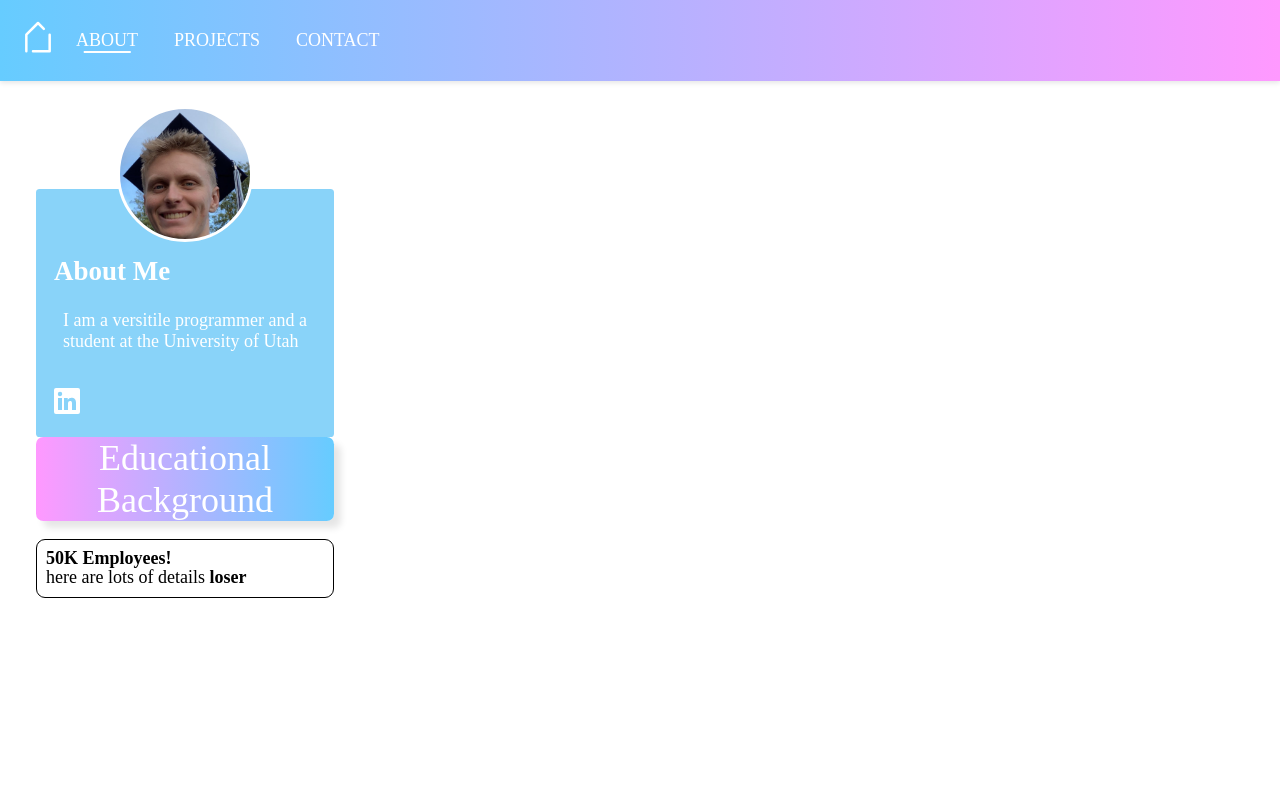
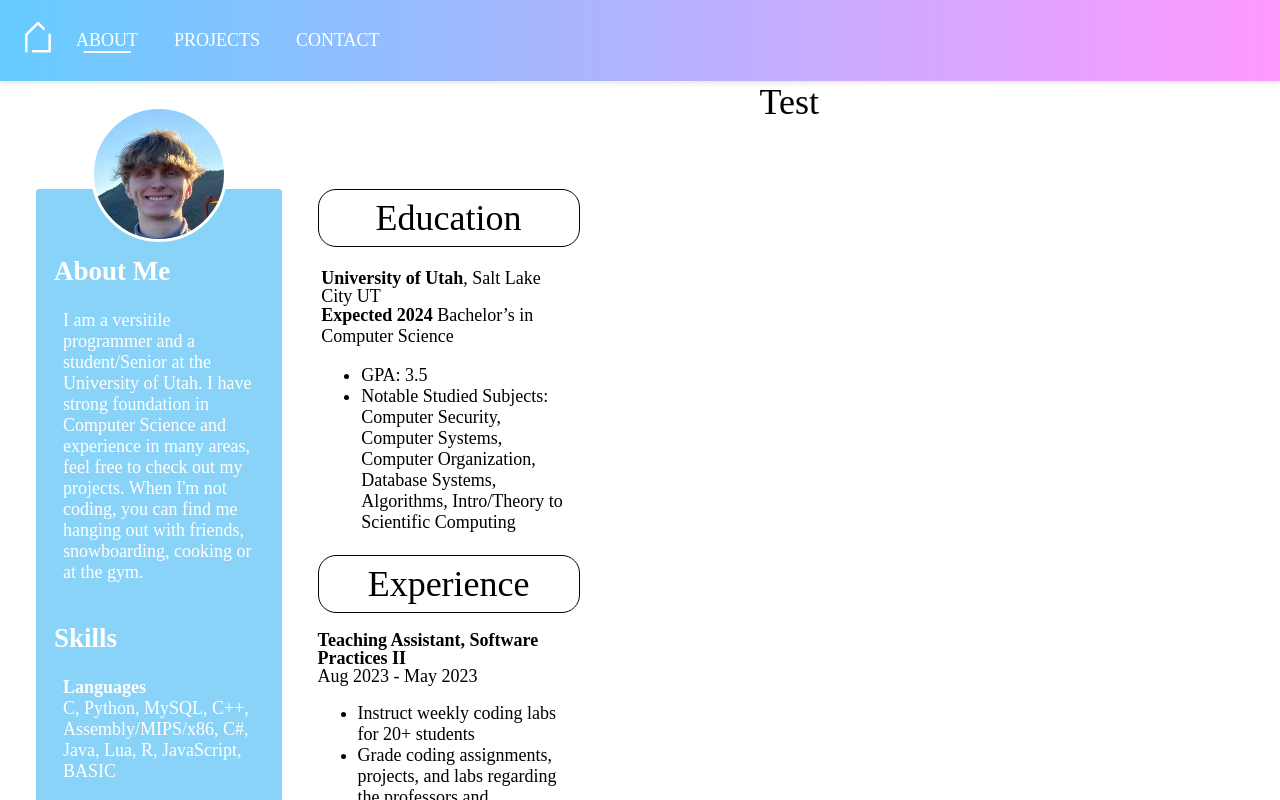
Before and after one commit to blakevd/blakevd-personal-website, a React (Create React App) app: page / in a window 1280 px wide. Shown: the top 800 px of the page. Built offline with nearby package versions, Linux system fonts and the light colour scheme.

Commit message:
added more to about page

```diff
--- a/src/App.css
+++ b/src/App.css
@@ -98,14 +98,6 @@ main {
   margin-top: 0;
 }
 
-.left-col {
-  width: 40%;
-}
-
-.right-col {
-  flex-grow: 1;
-}
-
 h1 {
   font-size: 2rem;
   font-family: "Oswald";
@@ -113,26 +105,10 @@ h1 {
   margin: 0;
 }
 
-.left-col h1 {
-  background: linear-gradient(to right, #ff99ff 0%, #66ccff 100%);
-  border-radius: 0.2em;
-  box-shadow: 7px 7px 7px rgba(0, 0, 0, 0.1);
-  text-align: center;
-  color: white;
-  margin-bottom: 1rem;
-}
-
-.edu-subhead {
-  font-size: 1rem;
-  font-weight: lighter;
-}
-
-.edu {
-  gap: 4em;
-  padding: .5em;
-  border: 1px solid black;
-  border-radius: 0.5em;
-  position: relative;
+/* left side */
+.left-col {
+  width: 45%;
+  display: flex;
 }
 
 .edu::before{
@@ -146,27 +122,6 @@ h1 {
   z-index: 0;
 }
 
-p.title    {
-  font-size: 1em;
-  margin: 0;
-  font-weight: bold;
-  line-height: 100%;
-}
-
-p.details {
-  font-size: 1rem;
-  margin: 0;
-}
-
-.right-col {
-  display: grid;
-  gap: 2em;
-  grid-template-columns: auto auto;
-  grid-template-areas: "left ."
-                       "left .";
-
-}
-
 .card-me {
   padding: 1em;
   display: flex;
@@ -176,13 +131,15 @@ p.details {
   border-radius: .2em;
   justify-content: center; /* center horizontally */
   align-items: flex-start; /* align to top */
+  width: 40%;
 }
 
 .card-me::before {
   position: absolute;
   content: "";
-  background: url('./images/blakeyboo.jpg');
-  background-size: 130px;
+  background: url('./images/blake.jpg');
+  background-repeat: no-repeat;
+  background-size: 140px;
   border-radius: 5rem;
   width: 130px;
   height: 130px;
@@ -205,23 +162,50 @@ p.details {
   padding-bottom: 1em;
 }
 
-.card-details a {
-  color: black;
-  text-decoration: none;
-  font-size: 1rem;
-  font-weight: bold;
+.description {
+  margin-top: 6rem;
+  margin-left: 2rem;
+  width: 50%;
 }
 
-.card-details a {
+.left-col h1 {
+  text-align: center;
+  color: black;
+  margin-bottom: 1rem;
+  padding: 0.2em;
+  border: 1px solid black;
+  border-radius: 0.5em;
+  position: relative;
+}
+
+p.title    {
   font-size: 1em;
+  margin: 0;
+  line-height: 100%;
 }
-.card-details p {
+
+p.details {
   font-size: 1rem;
-  font-weight: lighter;
-  margin: 0;;
+  margin: 0;
 }
-p.product-price {
-  font-size: 1rem;
+
+.edu {
+  padding: .2em;
+  position: relative;
+}
+
+/* right side */
+.right-col {
+  flex-grow: 1;
+}
+
+.right-col {
+  display: grid;
+  gap: 2em;
+  grid-template-columns: auto auto;
+  grid-template-areas: "left ."
+                       "left .";
+
 }
 
 /* Animations */
--- a/src/pages/About.tsx
+++ b/src/pages/About.tsx
@@ -9,21 +9,54 @@ const About = () => {
                     <div className="card-body">
                         <h2 className="card-title">About Me</h2>
                         <p className="card-text">
-                            I am a versitile programmer and a student at the University of Utah
+                            I am a versitile programmer and a student/Senior at the University of Utah. I have strong foundation in Computer Science and experience
+                            in many areas, feel free to check out my projects. When I'm not coding, you can find me hanging out with friends, snowboarding, cooking or at the gym.
                         </p>
-                        <Link to="https://www.linkedin.com/in/blake-van-dyken-610a3b211/" target="_blank" className="btn btn-primary">
+                        <h2 className="card-title">Skills</h2>
+                        <p className="card-text">
+                        <strong>Languages</strong><br/> C, Python, MySQL, C++, Assembly/MIPS/x86, C#, Java, Lua, R, JavaScript, BASIC
+                        <br/><br/>
+                        <strong>Tools</strong><br/> Visual Studio, Visual Studio Code, Git/Github, IDLE, Docker, Linux, RStudio, Unity, MARS, Eclipse,
+                        Node.js, Qt, Microsoft Office Suite, Photoshop, Adobe Illustrator, LaTex
+                        </p>
+                        <Link to="https://www.linkedin.com/in/blake-van-dyken-610a3b211/" target="_blank">
                             <img src={linkedin} alt="LinkedIn" />
                         </Link>
+                        <Link to="https://github.com/blakevd" target="_blank">
+                            <svg height="32" aria-hidden="true" viewBox="0 0 16 16" version="1.1" width="32" data-view-component="true" className="octicon octicon-mark-github v-align-middle">
+                                <path d="M8 0c4.42 0 8 3.58 8 8a8.013 8.013 0 0 1-5.45 7.59c-.4.08-.55-.17-.55-.38 0-.27.01-1.13.01-2.2 0-.75-.25-1.23-.54-1.48 1.78-.2 3.65-.88 3.65-3.95 0-.88-.31-1.59-.82-2.15.08-.2.36-1.02-.08-2.12 0 0-.67-.22-2.2.82-.64-.18-1.32-.27-2-.27-.68 0-1.36.09-2 .27-1.53-1.03-2.2-.82-2.2-.82-.44 1.1-.16 1.92-.08 2.12-.51.56-.82 1.28-.82 2.15 0 3.06 1.86 3.75 3.64 3.95-.23.2-.44.55-.51 1.07-.46.21-1.61.55-2.33-.66-.15-.24-.6-.83-1.23-.82-.67.01-.27.38.01.53.34.19.73.9.82 1.13.16.45.68 1.31 2.69.94 0 .67.01 1.3.01 1.49 0 .21-.15.45-.55.38A7.995 7.995 0 0 1 0 8c0-4.42 3.58-8 8-8Z" fill="#ffffff"> </path>
+                            </svg>
+                        </Link>
                     </div>
+
                 </div>
-                <h1>Educational Background</h1>
-                <div className="edu">
-                    <p className="title">50K Employees!</p>
-                    <p className="details">here are lots of details <strong>loser</strong></p>
+                <div className="description">
+                    <h1>Education</h1>
+                    <div className="edu">
+                        <p className="title"><strong>University of Utah</strong>, Salt Lake City UT</p>
+                        <p className="details"><strong>Expected 2024</strong> Bachelor’s in Computer Science</p>
+                        <ul>
+                            <li>GPA: 3.5</li>
+                            <li>
+                                Notable Studied Subjects:<br/>
+                                Computer Security, Computer Systems, Computer Organization,
+                                Database Systems, Algorithms, Intro/Theory to Scientific Computing
+                            </li>
+                        </ul>
+                    </div>
+                    <h1>Experience</h1>
+                    <div className="Exp">
+                        <p className="title"><strong>Teaching Assistant, Software Practices II</strong><br/>Aug 2023 - May 2023</p>
+                        <ul>
+                            <li>Instruct weekly coding labs for 20+ students</li>
+                            <li>Grade coding assignments, projects, and labs regarding the professors and University’s standards</li>
+                            <li>Hold office hours to teach students seeking help on course materials they are struggling with</li>
+                        </ul>
+                    </div>
                 </div>
             </div>
             <div className="right-col">
-
+                <h1>Test </h1>
             </div>
         </div>
     )
```
Also changed, not shown: src/images/blake.jpg (added).
